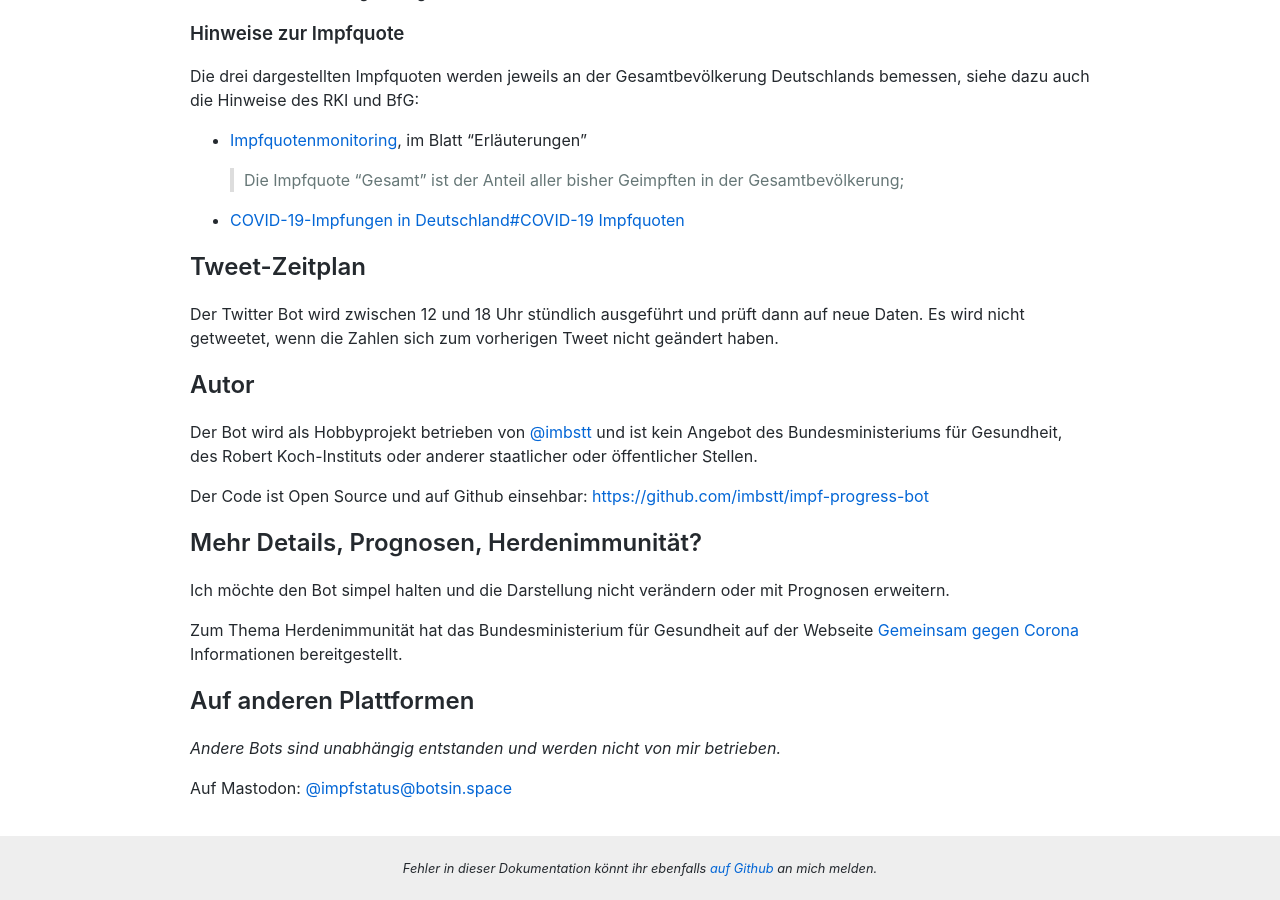
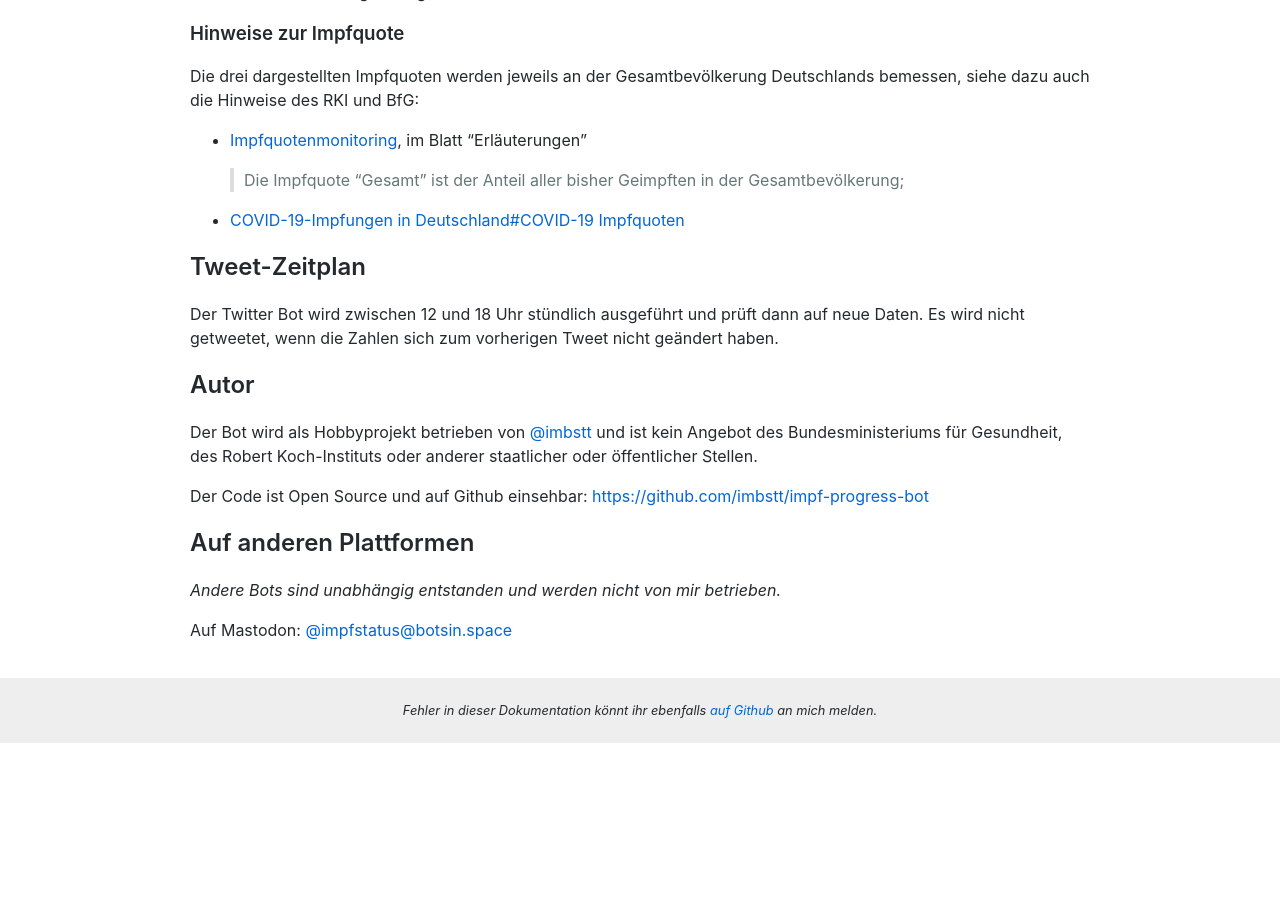
Before and after one commit to imbstt/impf-progress-bot, a Jekyll site: the page built from index.md, in a window 1280 px wide and 900 px high, scrolled down 928 px. Built offline with Jekyll 4.4.1, drawn with Linux system fonts in a browser that asks for light colours; comment, search, counter and statistics services are not loaded; after the commit the page ends 1671 px from its top, so only the background shows below that.

Commit message:
More inactive links

```diff
--- a/index.md
+++ b/index.md
@@ -37,12 +37,6 @@ Der Bot wird als Hobbyprojekt betrieben von [@imbstt](https://twitter.com/imbstt
 
 Der Code ist Open Source und auf Github einsehbar: [https://github.com/imbstt/impf-progress-bot](https://github.com/imbstt/impf-progress-bot)
 
-## Mehr Details, Prognosen, Herdenimmunität?
-
-Ich möchte den Bot simpel halten und die Darstellung nicht verändern oder mit Prognosen erweitern.
-
-Zum Thema Herdenimmunität hat das Bundesministerium für Gesundheit auf der Webseite [Gemeinsam gegen Corona](https://www.zusammengegencorona.de/impfen/logistik-und-recht/impfquote/#id-62eceedb-5921-54a8-94dc-c1e162c8ff46) Informationen bereitgestellt.
-
 ## Auf anderen Plattformen
 
 *Andere Bots sind unabhängig entstanden und werden nicht von mir betrieben.*
```
